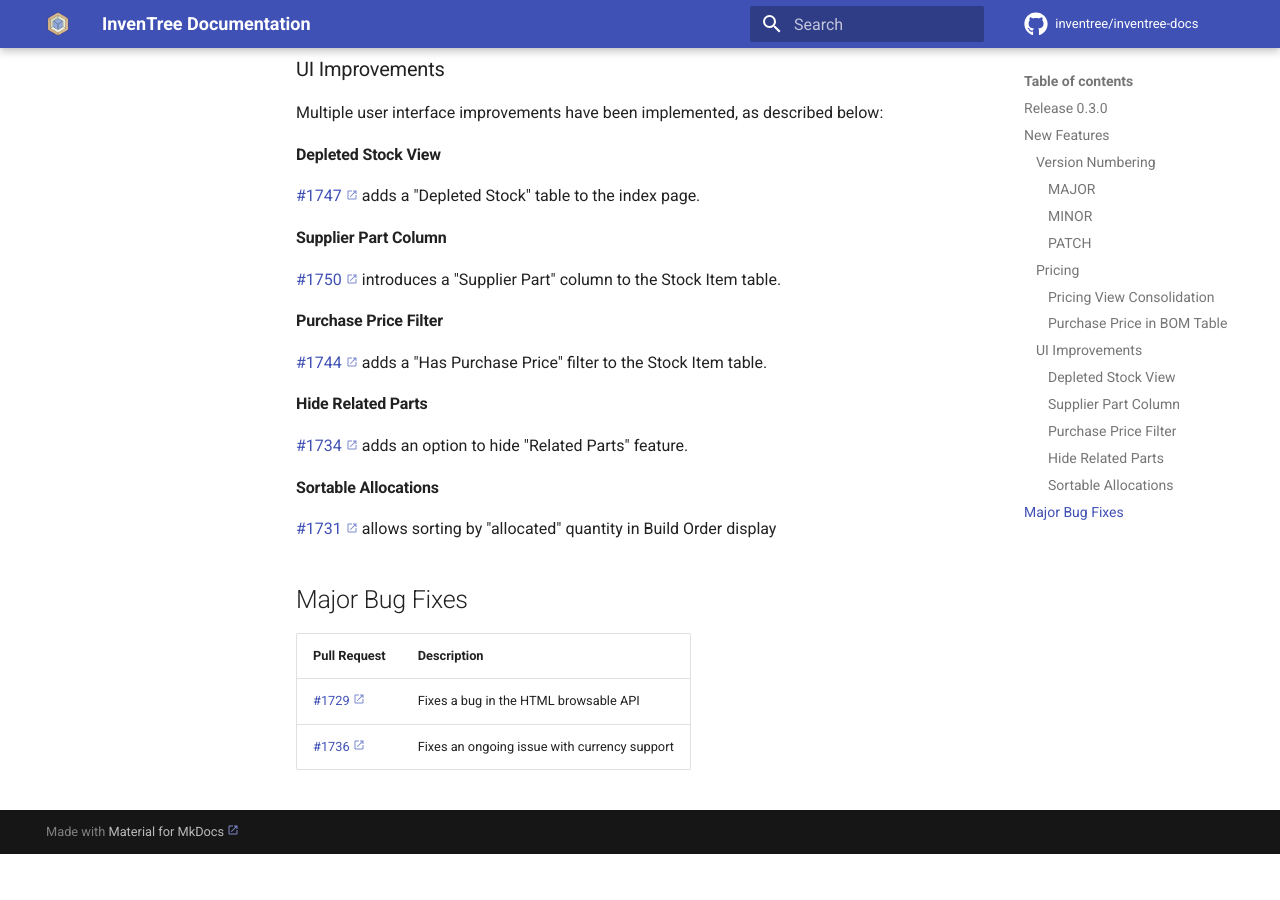
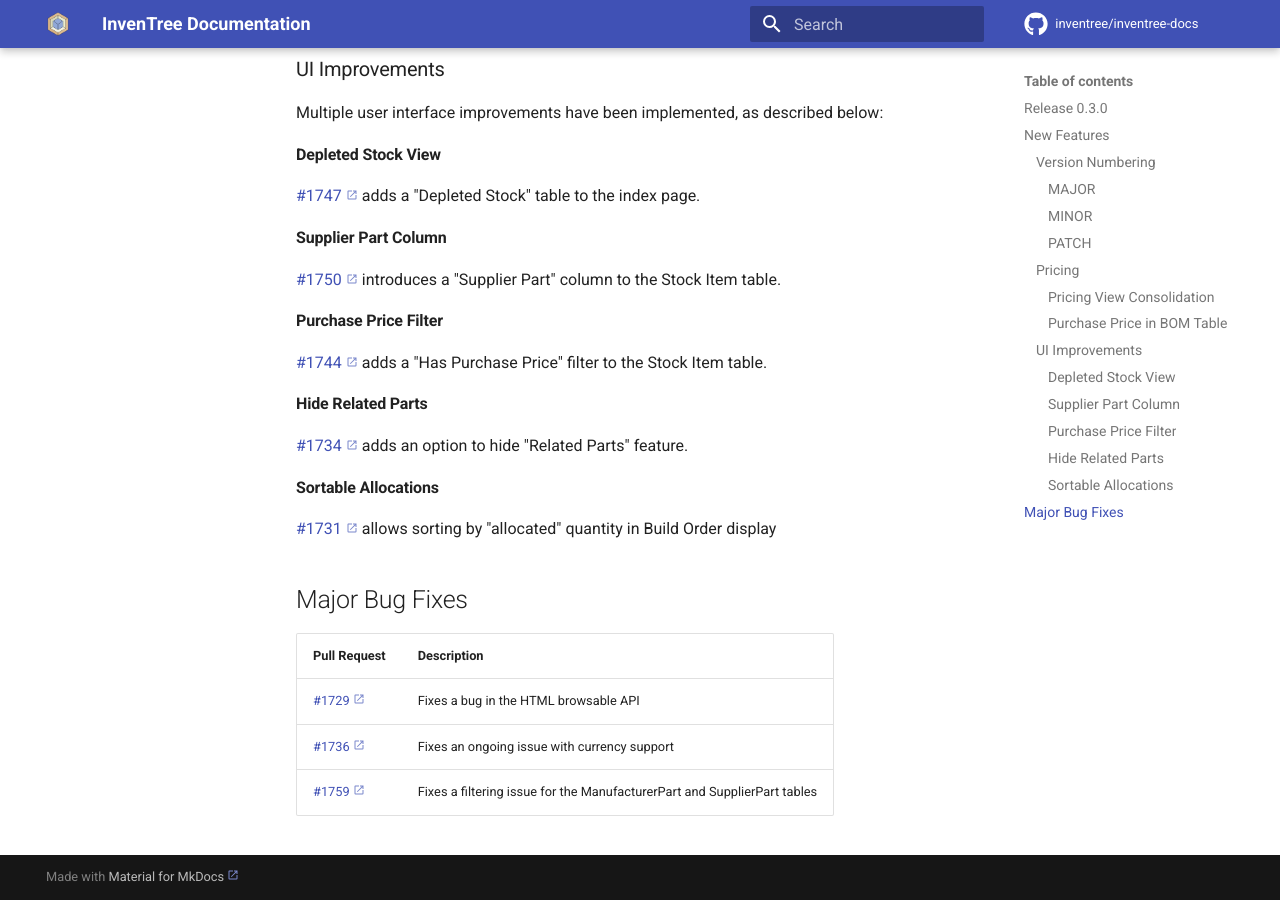
Before and after one commit to inventree/inventree-docs, an MkDocs documentation site: the page built from docs/releases/0.2.5.md, in a window 1280 px wide and 900 px high, scrolled down 1036 px. Built offline with MkDocs 1.6.1 and Material for MkDocs 9.7.7, drawn with Linux system fonts in a browser that asks for light colours; a script that is not in the unit is left out; comment, search, counter and statistics services are not loaded; before the commit the page ends 1890 px from its top, so only the background shows below that.

Commit message:
Update 0.2.5.md
Bugfix notes for https://github.com/inventree/InvenTree/pull/1759

```diff
--- a/docs/releases/0.2.5.md
+++ b/docs/releases/0.2.5.md
@@ -66,3 +66,4 @@ Multiple user interface improvements have been implemented, as described below:
 | --- | --- |
 | [#1729](https://github.com/inventree/InvenTree/pull/1729) | Fixes a bug in the HTML browsable API |
 | [#1736](https://github.com/inventree/InvenTree/pull/1736) | Fixes an ongoing issue with currency support |
+| [#1759](https://github.com/inventree/InvenTree/pull/1759) | Fixes a filtering issue for the ManufacturerPart and SupplierPart tables |
```
